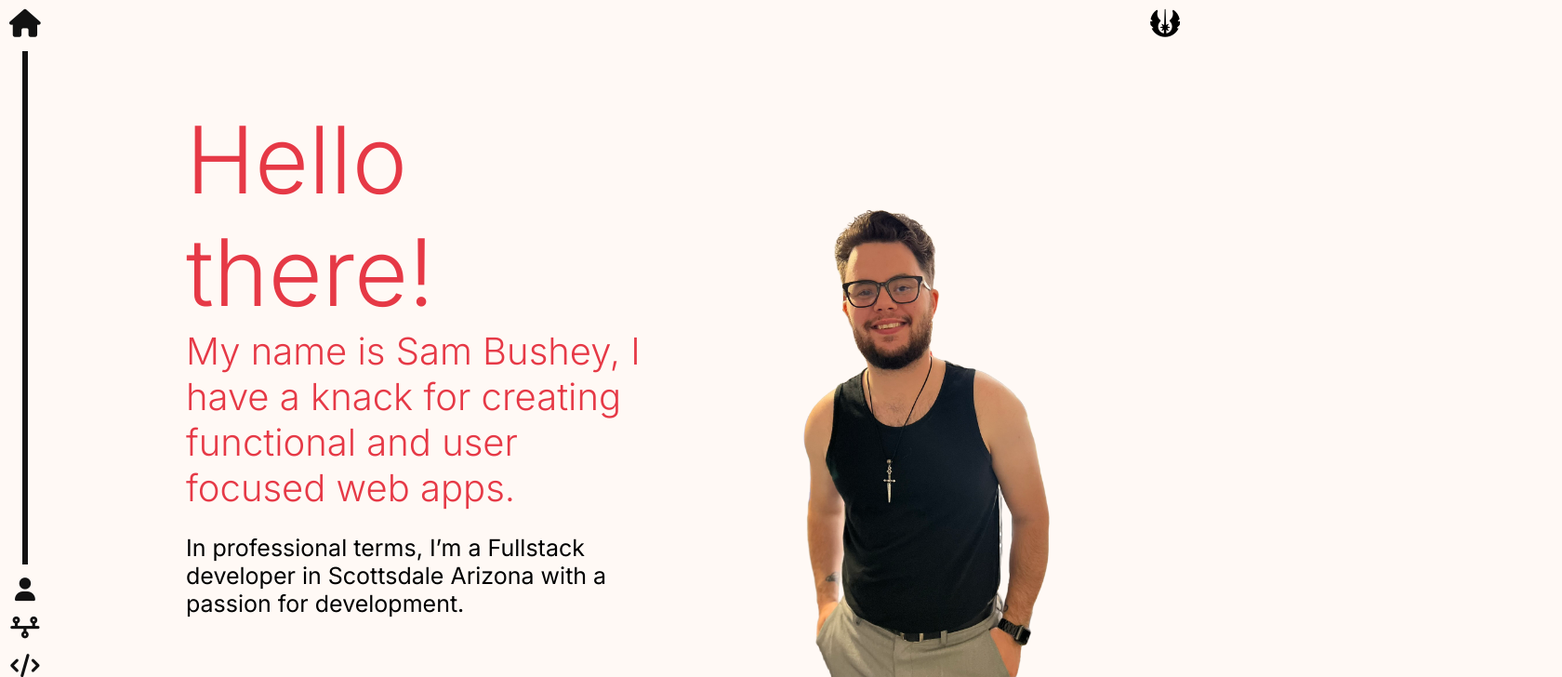
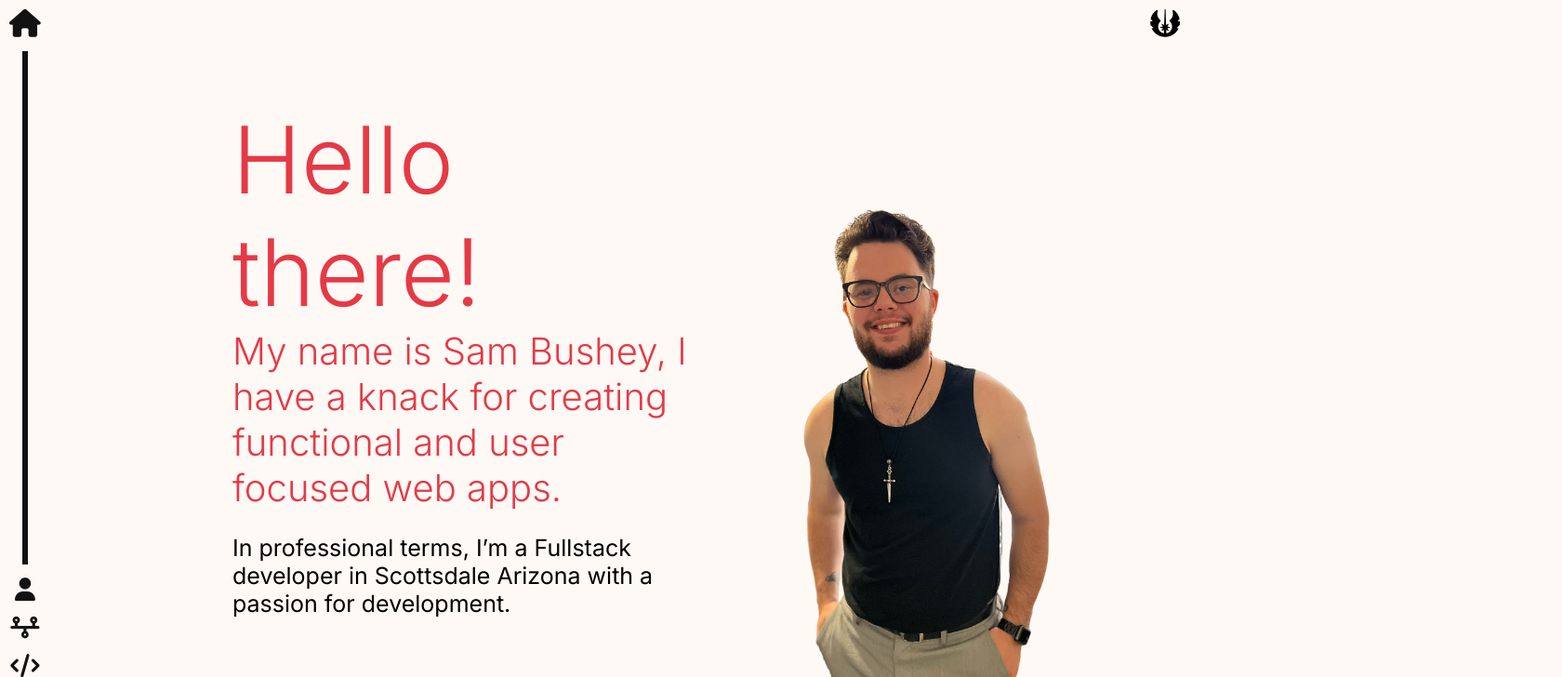
Before and after one commit to ScriptedRemedies/Portfolio, an Angular app: page / in a window 1280 px wide. Shown: the top 728 px of the page at 93% size, 1680 px wide, since content can reach past the window. Built offline with nearby package versions, Linux system fonts and the light colour scheme.

Commit message:
Fixed x-overflow with container padding

```diff
--- a/src/app/pages/home/home.component.scss
+++ b/src/app/pages/home/home.component.scss
@@ -3,7 +3,6 @@
 .container {
   width: 100%;
   height: 100vh;
-  padding: 0 200px;
   display: flex;
   justify-items: center;
   align-items: center;
@@ -12,6 +11,7 @@
   .text {
     width: 40vw;
     min-width: 500px;
+    padding-left: 250px;
 
     h1 {
       @include fluid-type(3rem, 6.25rem);
```
